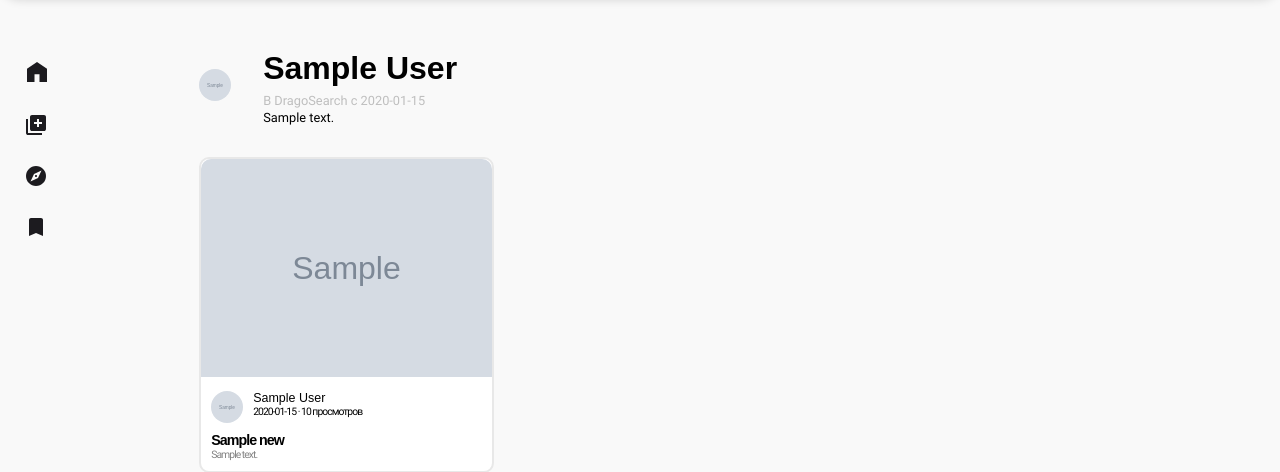
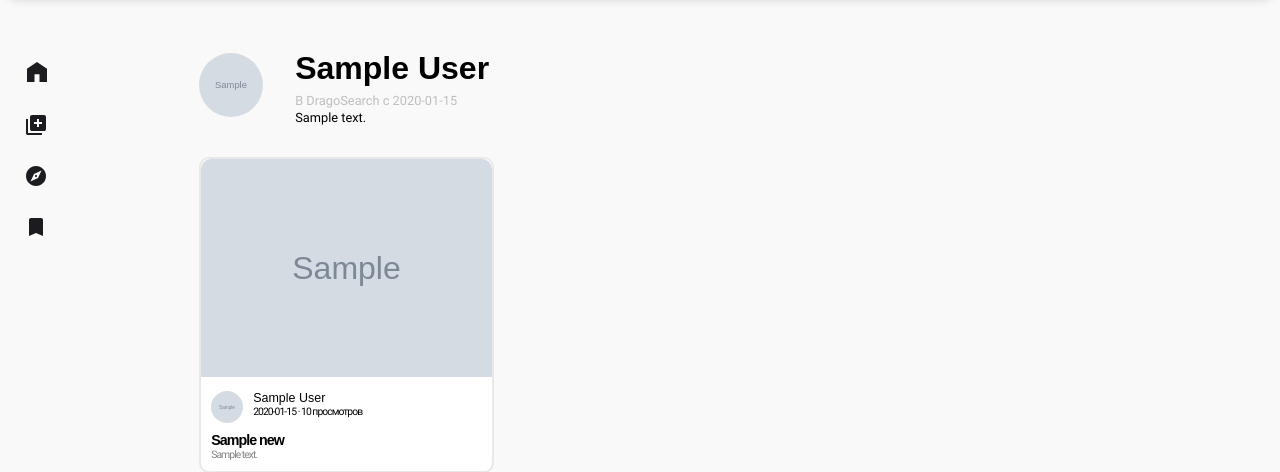
Before and after one commit to Leostrykov/DragoSearch, a Flask app: page /user/1 in a window 1280 px wide. Shown: the part 61-533 px from the top of the page. Run offline with Flask 3, Linux system fonts and the light colour scheme; tables that the repository leaves empty hold one stand-in row (values such as "Sample post"); grey boxes marked "Sample" are stand-in pictures; some web fonts are replaced.

Commit message:
Доработки

```diff
--- a/server.py
+++ b/server.py
@@ -423,5 +423,5 @@ if __name__ == '__main__':
     # храним базы данных в папке .data для безопастности данных в glitch
     db_session.global_init('.data/news.db')
     app.register_blueprint(giga_api.blueprint)
-    app.run()
-    # serve(app, host='0.0.0.0', port=5000)
+    # app.run()
+    serve(app, host='0.0.0.0', port=5000)
--- a/static/css/style.css
+++ b/static/css/style.css
@@ -136,6 +136,11 @@ input[type='submit'], .load_file {
     border-radius: 100px;
     width: 32px;
     height: 32px;
+}
+
+.large {
+    width: 64px;
+    height: 64px;
 }
 
 main {
@@ -312,6 +317,10 @@ main {
     margin-top: 1em;
     line-height: 1.3em;
     letter-spacing: 0.01em;
+}
+
+.article * {
+    margin-bottom: 1em;
 }
 
 .non_liked img {
--- a/templates/news_edit.html
+++ b/templates/news_edit.html
@@ -34,7 +34,7 @@
                 plugins: 'anchor autolink charmap codesample emoticons image link lists media searchreplace table visualblocks wordcount checklist mediaembed casechange export formatpainter pageembed linkchecker a11ychecker tinymcespellchecker permanentpen powerpaste advtable advcode editimage advtemplate ai mentions tableofcontents footnotes mergetags autocorrect typography inlinecss markdown',
                 toolbar: 'undo redo | blocks fontfamily fontsize | bold italic underline strikethrough | link image media table mergetags | addcomment showcomments | spellcheckdialog a11ycheck typography | align lineheight | checklist numlist bullist indent outdent | emoticons charmap | removeformat',
                 ai_request: (request, respondWith) => {
-                    respondWith.string((signal) => fetch('http://127.0.0.1:5000/api/gigachat', {
+                    respondWith.string((signal) => fetch('/api/gigachat', {
                             method: 'POST',
                             headers: {
                                 'Content-Type': 'application/json',
--- a/templates/user.html
+++ b/templates/user.html
@@ -4,11 +4,11 @@
     <div style="display: flex;align-items: center;flex-direction: row;justify-content: space-between;">
         <div class="user_about">
             {% if user.avatar_is_file is false and user.avatar is not none %}
-                <a><img class="user_icon" src="https://avatars.yandex.net/get-yapic/{{user.avatar}}/islands-68" alt="Иконка пользователя" width="65px" height="65px"></a>
+                <a><img class="user_icon large" src="https://avatars.yandex.net/get-yapic/{{user.avatar}}/islands-68" alt="Иконка пользователя" width="65px" height="65px"></a>
             {% elif user.avatar_is_file and user.avatar is not none %}
-                <a><img class="user_icon" src="{{ url_for('static', filename='img/avatars/' + user.avatar) }}" alt="Иконка пользователя" width="65px" height="65px"></a>
+                <a><img class="user_icon large" src="{{ url_for('static', filename='img/avatars/' + user.avatar) }}" alt="Иконка пользователя" width="65px" height="65px"></a>
             {% else %}
-                <a><div class="user_icon" style="background-color: rgb(193, 193, 193);height: 65px; width: 65px;"></div></a>
+                <a><div class="user_icon large" style="background-color: rgb(193, 193, 193);height: 65px; width: 65px;"></div></a>
             {% endif %}
             <div class="user_card_about_text">
                 <h2 style="font-size: 2em;">{{user.name}}</h2>
```
